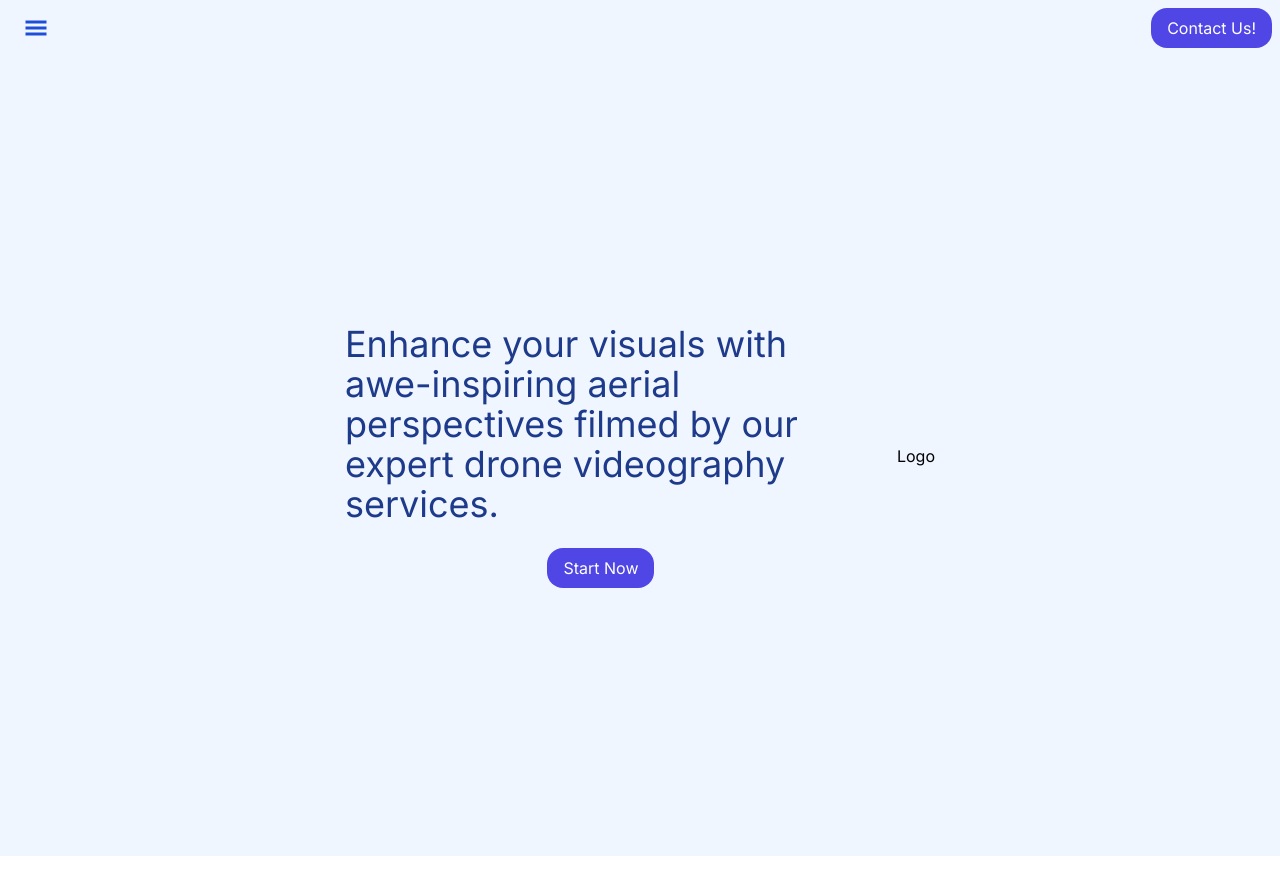
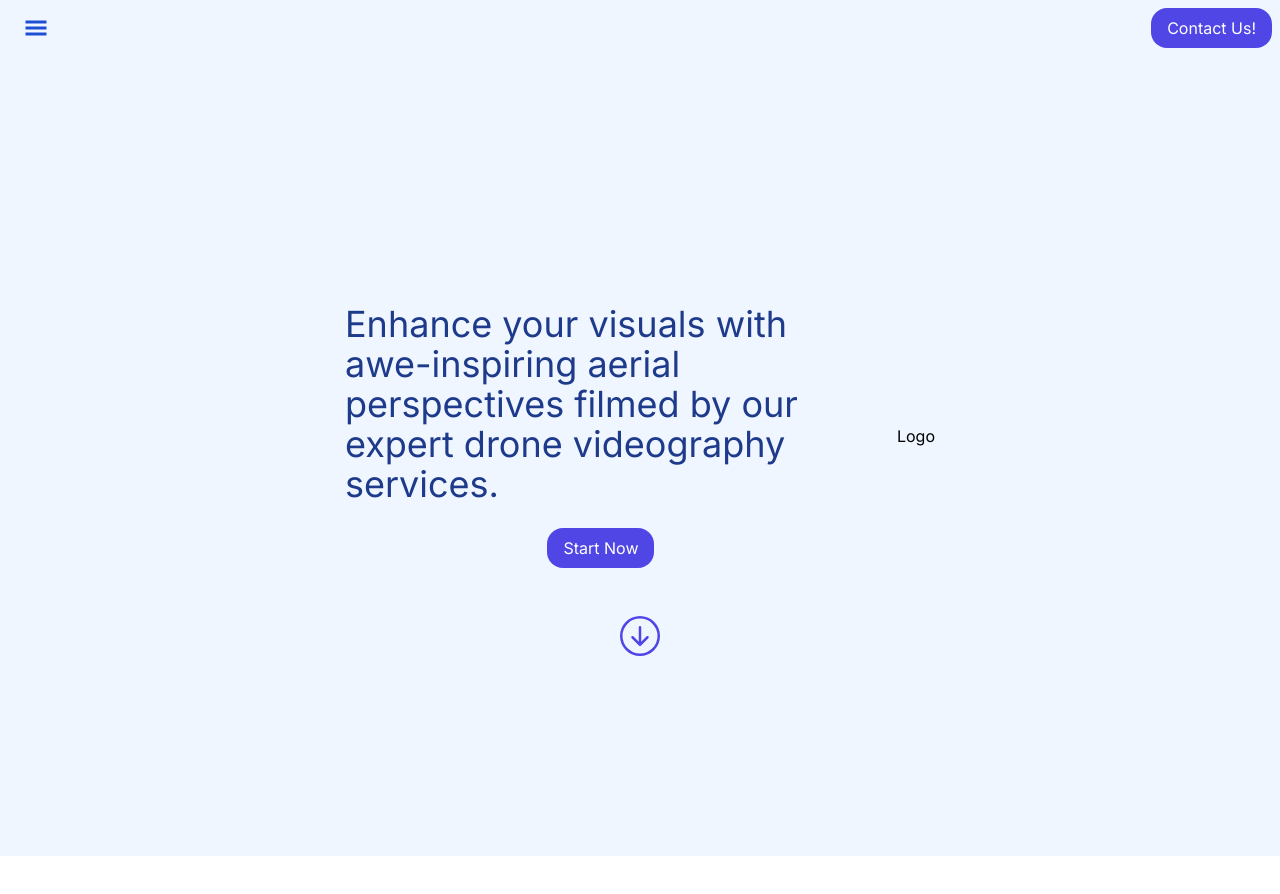
Before and after one commit to SushantChhetry/skywalkair-drones, a Next.js app in the folder skywalkair-website/: page / in a window 1280 px wide. Shown: the top 894 px of the page. Built offline with nearby package versions, Linux system fonts and the light colour scheme.

Commit message:
Added down button and transition effects

```diff
--- a/skywalkair-website/app/page.tsx
+++ b/skywalkair-website/app/page.tsx
@@ -1,6 +1,7 @@
 import Image from "next/image";
 import Nav from "./components/Nav";
 import Footer from "./components/Footer";
+import { BsArrowDownCircle } from "react-icons/bs";
 
 // pages
 import About from "./about/page";
@@ -27,6 +28,10 @@ export default function Home() {
           </div>
           <p>Logo</p>
         </div>
+        <BsArrowDownCircle
+          size={40}
+          className=" text-indigo-600 transition ease-in-out delay-150 hover:-translate-y-1 hover:scale-110 hover:text-indigo-300 duration-300"
+        />
       </main>
       <div className="flex flex-col">
         <section id="about">
```
